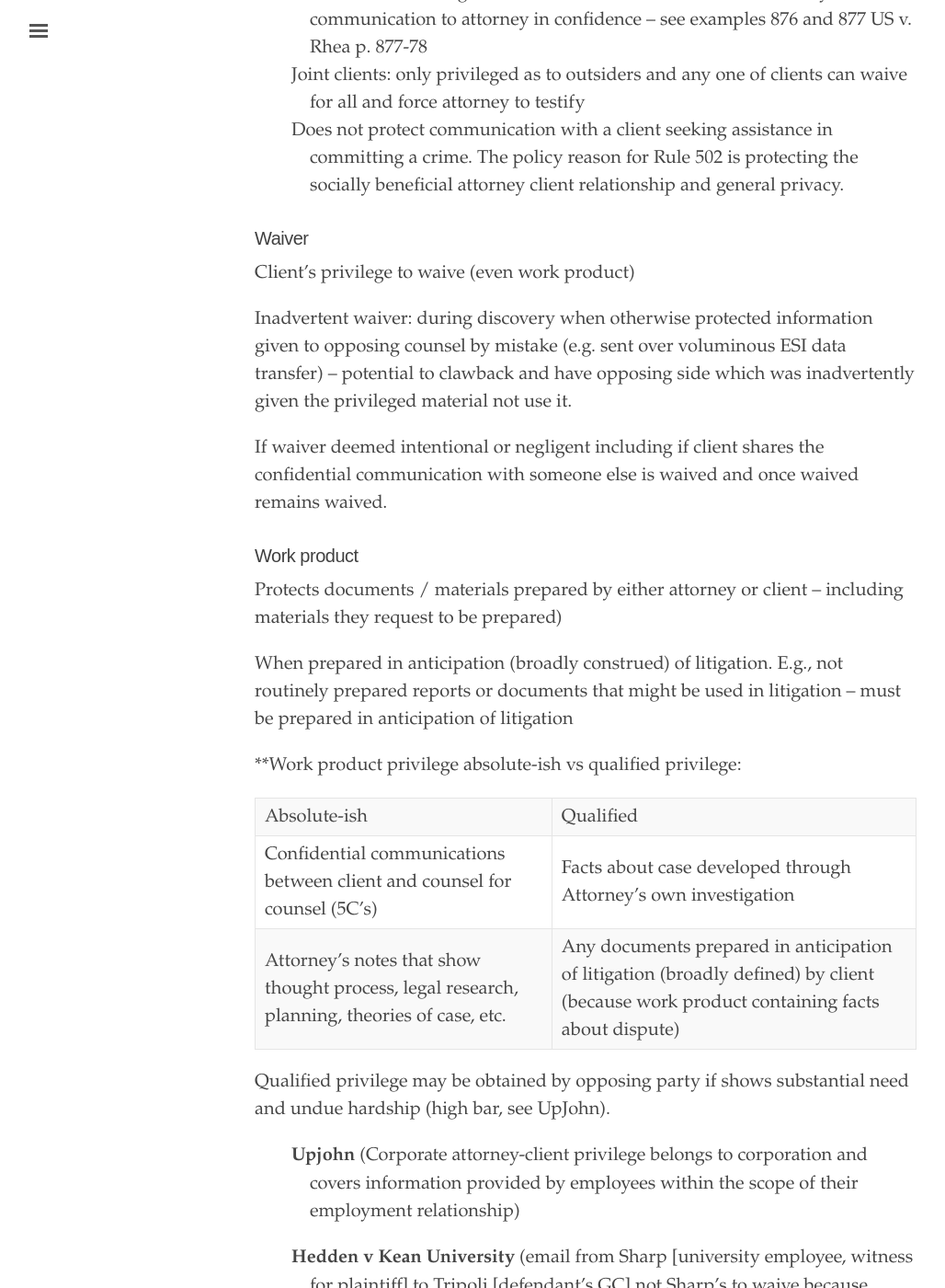
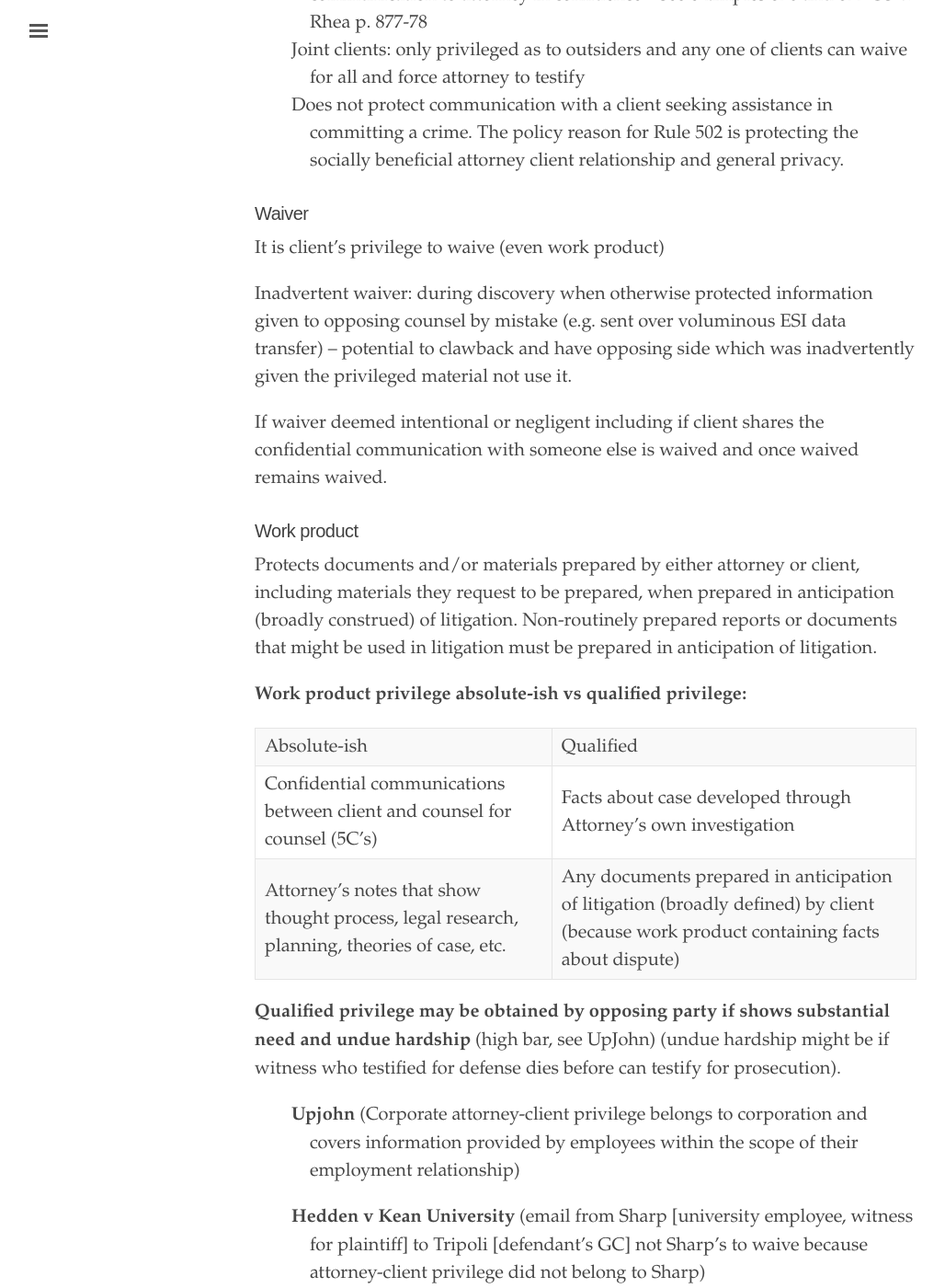
Before and after one commit to binipringle/right-to-be-forgotten, a Jekyll site: the page built from _texts/0-outline.md, in a window 1280 px wide and 1400 px high, scrolled down 19513 px. Shown: the whole window at 92% size, without its empty margins (3-1031 px from the left). Built offline with Jekyll 4.4.1, drawn with Linux system fonts in a browser that asks for light colours; some of the changed text lies outside the part shown.

Commit message:
tweaked and formatted outline

```diff
--- a/_texts/0-outline.md
+++ b/_texts/0-outline.md
@@ -86,7 +86,7 @@ The purposes of the Federal Rules of Evidence are to (1) help the jury reach a f
 
 ---
 
-## IV. Preserving claims of error
+## IV. Preserving Claims of Error
 
 **Rule 103**. If there was an error in an evidentiary ruling, a party may claim error if the erroneous ruling affects a substantial right of the party **and**
 
@@ -205,7 +203,7 @@ Witnesses can be impeached for incompetency, bias, prior inconsistent statement
 
 ---
 
-### Prior Inconsistent Statement
+## Prior Inconsistent Statement
 
 Under **Rule 613(b)**, extrinsic evidence of a witness’s prior inconsistent statement is admissible if the witness is given the opportunity to explain or deny the statement and the other party is given the opportunity to examine the witness about it. Implicit in Rule 613 is that counsel can question a witness about inconsistencies.
 
@@ -224,7 +222,7 @@ I might want something else there
 
 ---
 
-### Witness Impeachment for Character for Untruthfulness
+## Witness Impeachment for Character for Untruthfulness
 
 **Rule 404(a)(1)** provides that evidence of a person’s character or character trait is not admissible to prove that on a particular occasion the person acted in accordance with the character or trait. **Rule 404(a)** thus excludes most character evidence. **Rule 608** lets some character evidence back in by allowing inquiry into specific instances of conduct probative of the witness’s character for truthfulness or untruthfulness, during cross-examination.
 
@@ -240,7 +238,7 @@ I might want something else there
 
 ---
 
-### Witness Impeachment for Prior Convictions to Show Character for Untruthfulness
+## Witness Impeachment for Prior Convictions to Show Character for Untruthfulness
 
 Under **Rule 609(a)(1)(A)**, evidence of convictions for crimes punishable by death or by imprisonment for more than one year must be admitted in a civil or criminal case in which the witness is a not a defendant. If the witness is a defendant in a criminal case, **Rule 609(a)(1)(B)** provides that evidence of convictions for crimes punishable by death or by imprisonment for more than one year must be admitted if the probative value of the evidence outweighs its prejudicial effect to that defendant. The policy reason for 609(a)(1) is that “commission of a felony-grade offense bespeaks a willingness to disregard social norms, and therefore bears on the likelihood that a witness would testify truthfully.” (U.S. v. Barr citing Caldwell). In considering whether probativeness outweighs prejudice under Rule 609, courts use a special balancing test with five factors, which are
 - {:.indent-2}(1) the impeachment value of the former crime (the kind of crime involved);
@@ -372,7 +371,7 @@ The policy reason for Rule 502 is protecting the socially beneficial attorney cl
 
 ### Waiver
 
-Client’s privilege to waive (even work product)
+It is client’s privilege to waive (even work product)
 
 Inadvertent waiver: during discovery when otherwise protected information given to opposing counsel by mistake (e.g. sent over voluminous ESI data transfer) – potential to clawback and have opposing side which was inadvertently given the privileged material not use it.
 
@@ -380,17 +379,15 @@ If waiver deemed intentional or negligent including if client shares the confide
 
 ### Work product
 
-Protects documents / materials prepared by either attorney or client – including materials they request to be prepared)
+Protects documents and/or materials prepared by either attorney or client, including materials they request to be prepared, when prepared in anticipation (broadly construed) of litigation. Non-routinely prepared reports or documents that might be used in litigation must be prepared in anticipation of litigation.
 
-When prepared in anticipation (broadly construed) of litigation. E.g., not routinely prepared reports or documents that might be used in litigation – must be prepared in anticipation of litigation
-
-**Work product privilege absolute-ish vs qualified privilege:
+**Work product privilege absolute-ish vs qualified privilege:**
 
 | Absolute-ish | Qualified |
 | Confidential communications between client and counsel for counsel (5C’s) | Facts about case developed through Attorney’s own investigation |
 | Attorney’s notes that show thought process, legal research, planning, theories of case, etc. | Any documents prepared in anticipation of litigation  (broadly defined) by client (because work  product containing facts about dispute) |
 
-Qualified privilege may be obtained by opposing party if shows substantial need and undue hardship (high bar, see UpJohn).
+**Qualified privilege may be obtained by opposing party if shows substantial need and undue hardship** (high bar, see UpJohn) (undue hardship might be if witness who testified for defense dies before can testify for prosecution).
 
 - {:.indent-2}**Upjohn** (Corporate attorney-client privilege belongs to corporation and covers information provided by employees within the scope of their employment relationship)
 
```
Also changed, not shown: other parts of _texts/0-outline.md (+22 -24 lines).
